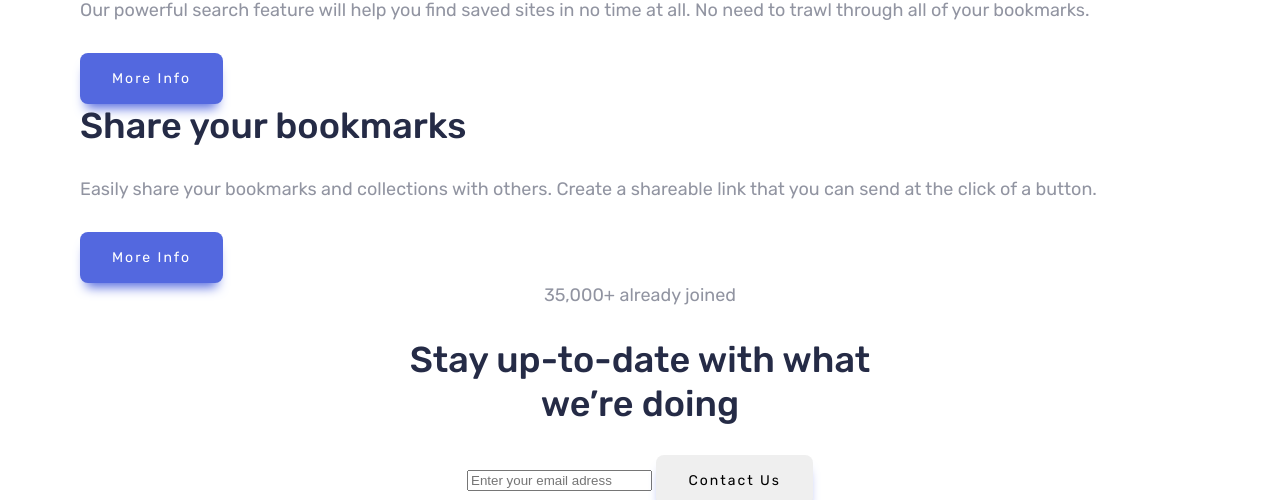
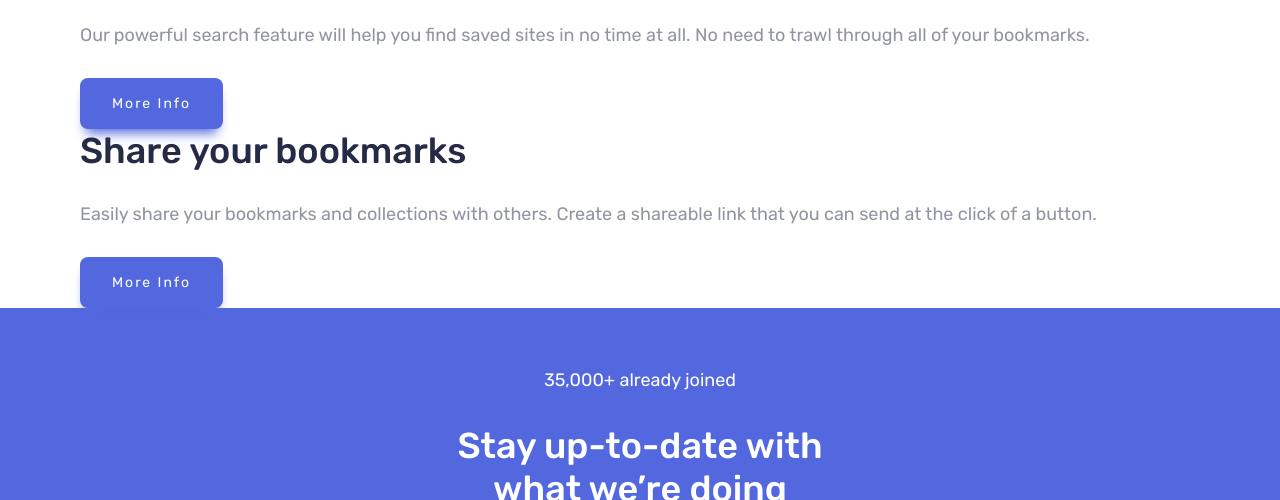
Before and after one commit to CorbicBojana/JS11, a website: page dist/index.html in a window 1280 px wide. Shown: the part 1804-2304 px from the top of the page. Drawn offline with Linux system fonts and the light colour scheme.

Commit message:
add stayle for contact

```diff
--- a/app/scss/main.scss
+++ b/app/scss/main.scss
@@ -34,7 +34,7 @@ body {
 }
 
 .col_4 {
-  width: 40%;
+  width: 35%;
   text-align: center;
 }
 
@@ -58,6 +58,17 @@ body {
     color: $soft_blue_color;
     background-color: $white_color;
     border: 0.2rem solid $soft_blue_color;
+  }
+}
+
+.button_secondary {
+  color: $white_color;
+  background-color: $soft_red_color;
+
+  &:hover {
+    color: $soft_red_color;
+    background-color: $white_color;
+    border: 0.2rem solid $soft_red_color;
   }
 }
 
@@ -114,17 +125,6 @@ p {
             color: $soft_red_color;
           }
         }
-
-        .button_secondary {
-          color: $white_color;
-          background-color: $soft_red_color;
-
-          &:hover {
-            color: $soft_red_color;
-            background-color: $white_color;
-            border: 0.2rem solid $soft_red_color;
-          }
-        }
       }
     }
   }
@@ -146,9 +146,9 @@ p {
       margin-left: 1rem;
 
       &:hover {
-        color: $grayish_blue_color;
+        color: $very_dark_blue;
         background-color: $white_color;
-        border: 0.2rem solid $grayish_blue_color;
+        border: 0.2rem solid $very_dark_blue;
       }
     }
   }
@@ -220,3 +220,27 @@ p {
     }
   }
 }
+
+// CONTACT
+.container_contact {
+  padding: 6rem 0 7rem;
+  background-color: $soft_blue_color;
+
+  h2, p {
+    color: $white_color;
+  }
+
+  .form {
+
+    .form_input {
+      width: calc(100% - 18rem);
+      margin-right: 1rem;
+      padding: 1.5rem 3rem;
+      border-radius: 0.8rem;
+
+      &::placeholder {
+        color: $grayish_blue_color;
+      }
+    }
+  }
+}
```
Also changed, not shown: dist/css/main.css, dist/css/main.min.css.
